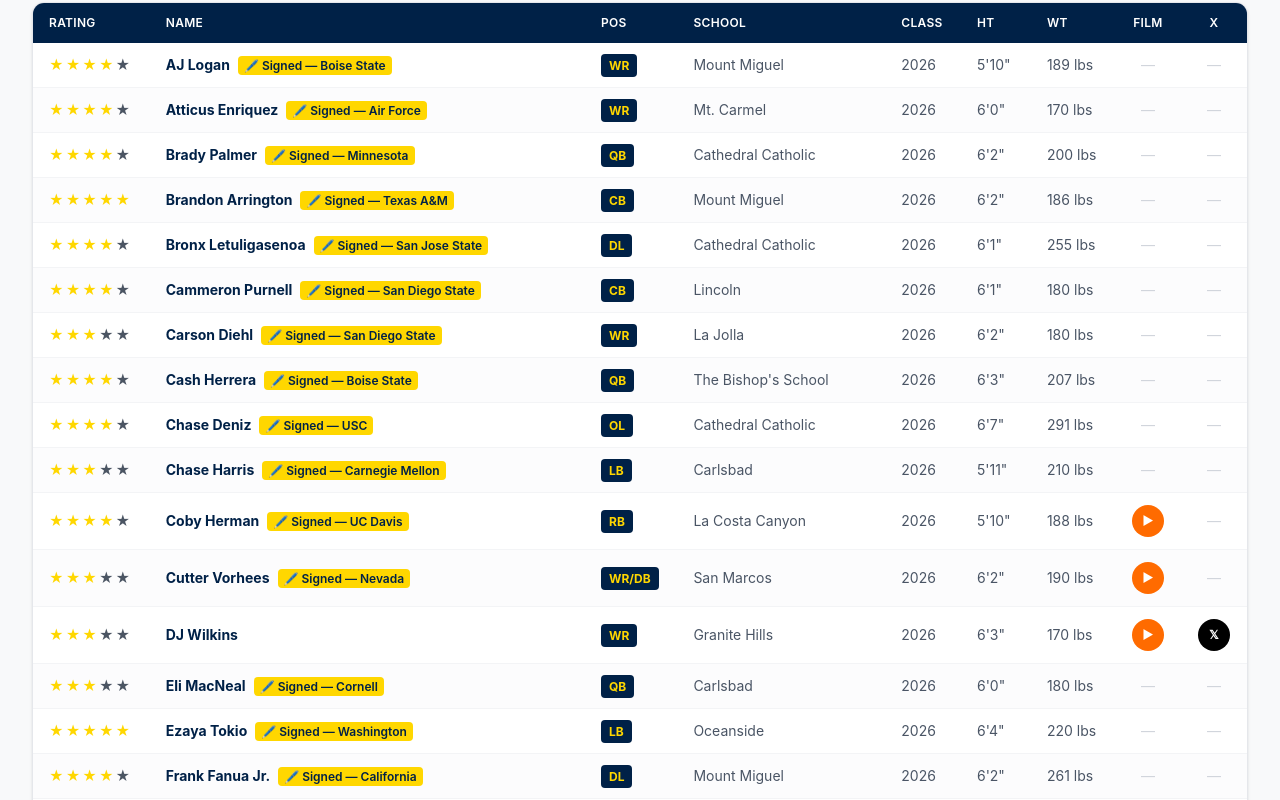
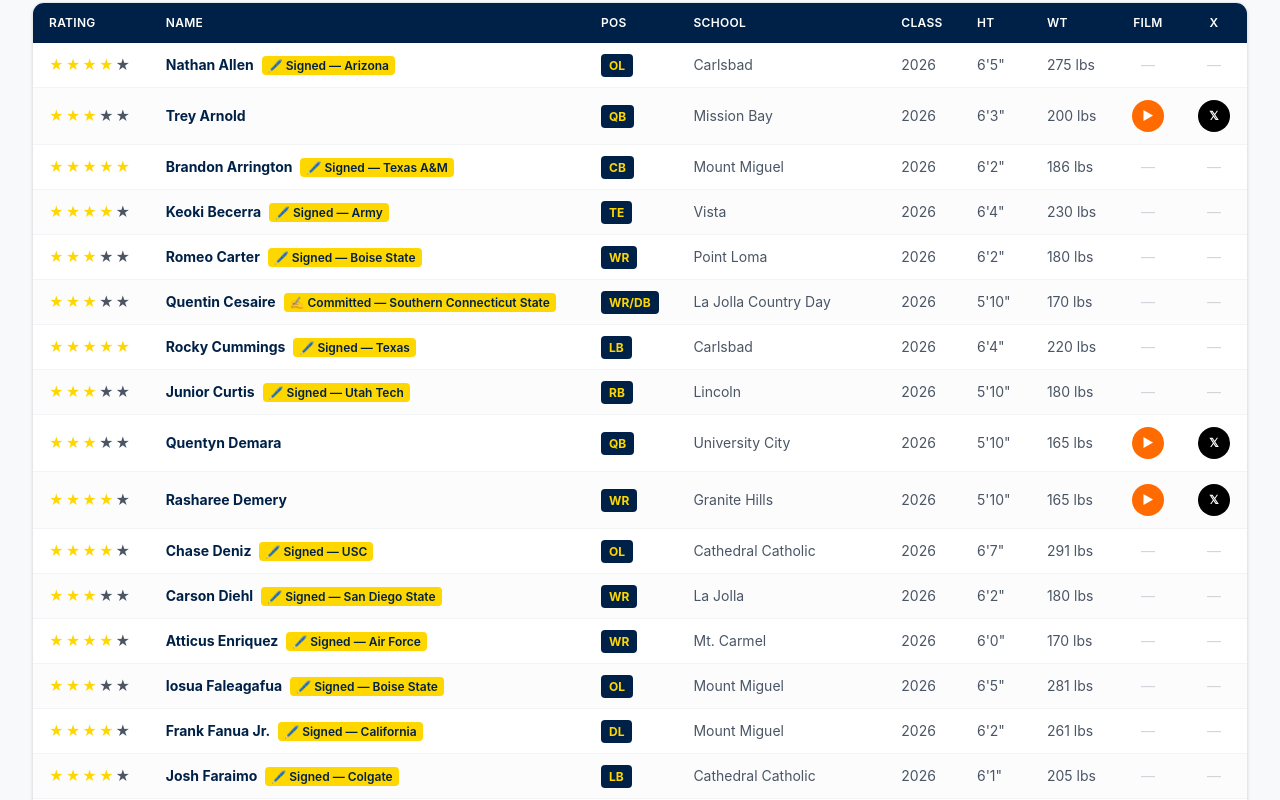
Before and after one commit to CloneJT1/samtaumoepeau, a Next.js app: page / in a window 1280 px wide. Shown: the part 2360-3160 px from the top of the page. Built offline with nearby package versions, Linux system fonts and the light colour scheme.

Commit message:
2026 sort alphabetical, 2027 sort by rank/stars

```diff
--- a/components/PlayerTable.tsx
+++ b/components/PlayerTable.tsx
@@ -15,12 +15,22 @@ export default function PlayerTable({ players }: PlayerTableProps) {
   const classYear = searchParams.get('classYear') || '2026';
   const school = searchParams.get('school') || '';
 
-  const filtered = players.filter((p) => {
-    if (position && p.position !== position) return false;
-    if (classYear && p.classYear !== parseInt(classYear)) return false;
-    if (school && !p.school.toLowerCase().includes(school.toLowerCase())) return false;
-    return true;
-  });
+  const filtered = players
+    .filter((p) => {
+      if (position && p.position !== position) return false;
+      if (classYear && p.classYear !== parseInt(classYear)) return false;
+      if (school && !p.school.toLowerCase().includes(school.toLowerCase())) return false;
+      return true;
+    })
+    .sort((a, b) => {
+      if (parseInt(classYear) === 2026) {
+        return a.lastName.localeCompare(b.lastName);
+      }
+      // 2027+: sort by stars desc, then rank asc
+      if ((b.stars ?? 0) !== (a.stars ?? 0)) return (b.stars ?? 0) - (a.stars ?? 0);
+      if (a.rank && b.rank) return a.rank - b.rank;
+      return 0;
+    });
 
   if (filtered.length === 0) {
     return (
```
